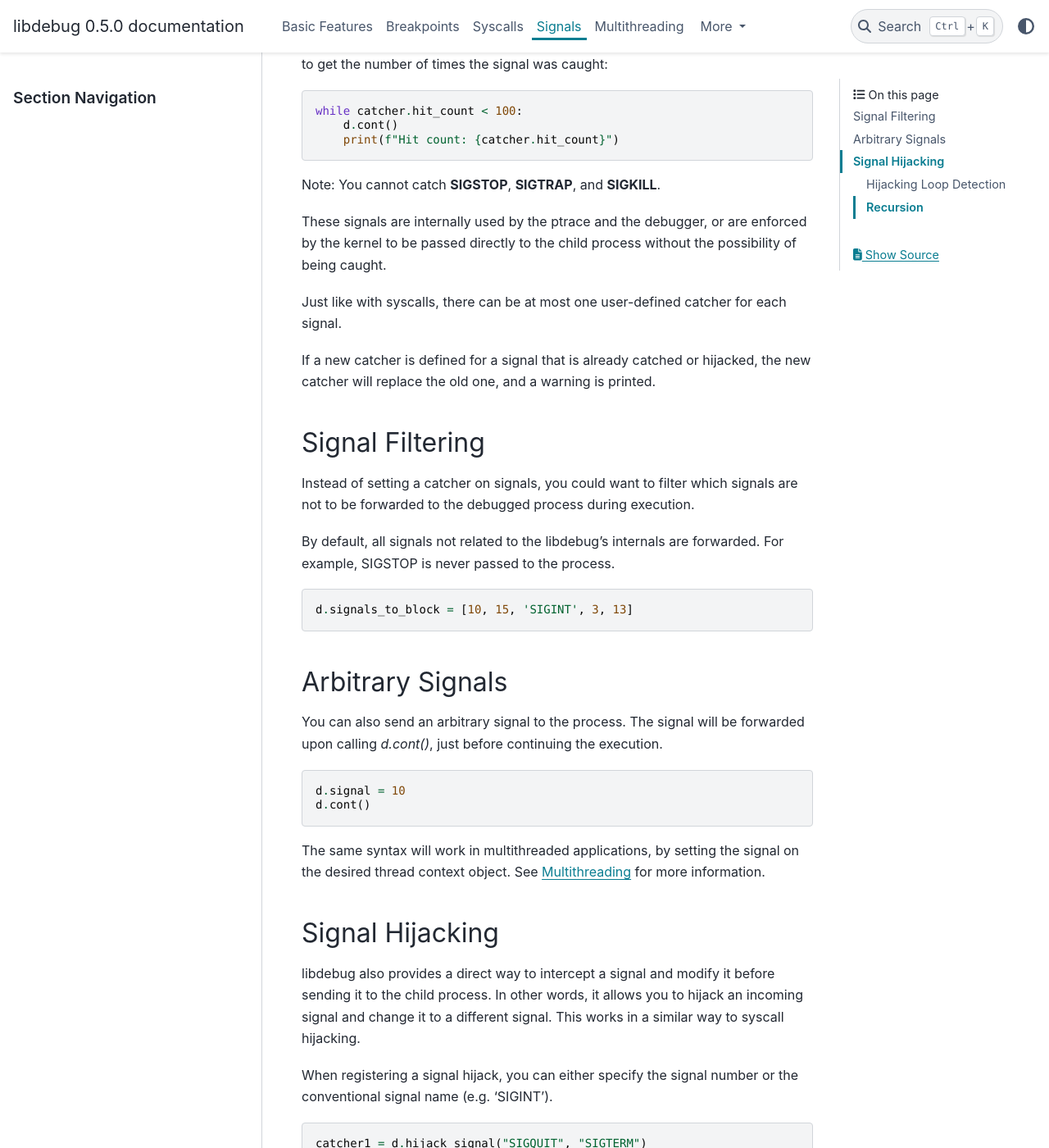
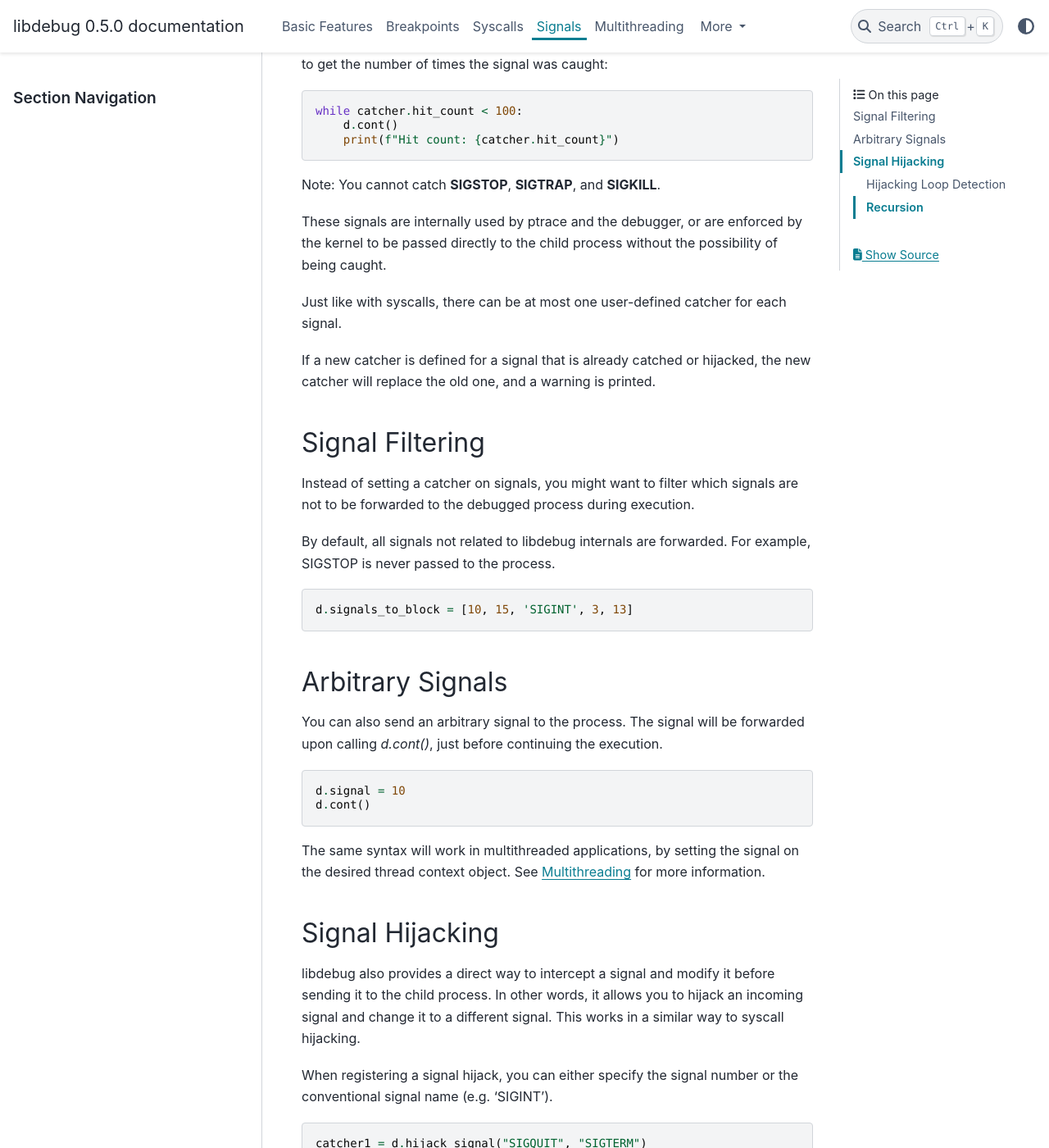
Before and after one commit to libdebug/libdebug, a Sphinx documentation site: the page built from docs/source/catch_signals.rst, in a window 1280 px wide and 1400 px high, scrolled down 1098 px. Shown: the whole window at 82% size. Built offline with Sphinx 7.4.7 and the PyData theme 0.15.4, drawn with Linux system fonts in a browser that asks for light colours; some of the changed text lies outside the part shown.

Commit message:
doc: fixed some typos in the full doc

```diff
--- a/docs/source/basic_features.rst
+++ b/docs/source/basic_features.rst
@@ -148,7 +148,7 @@ You can force the addressing mode by using the following syntax:
     d.memory[0x1000, 0x10, "absolute"]
     d.memory[0x1000, 0x10, "hybrid"]
 
-If you specify a full or a substring of a file name, libdebug will search for the memory map of the file and use the base address of the file as the base address for the relative addressing. If the file is not found or multiple matches are found, an exeption is raised.
+If you specify a full or a substring of a file name, libdebug will search for the memory map of the file and use the base address of the file as the base address for the relative addressing. If the file is not found or multiple matches are found, an exception is raised.
 
 .. code-block:: python
     d.memory[0x1000, 0x10, "file_name"]
--- a/docs/source/catch_signals.rst
+++ b/docs/source/catch_signals.rst
@@ -53,7 +53,7 @@ As with breakpoints and syscall handlers, you can access the `hit_count` propert
 
 Note: You cannot catch **SIGSTOP**, **SIGTRAP**, and **SIGKILL**.
 
-These signals are internally used by the ptrace and the debugger, or are enforced by the kernel to be passed directly to the child process without the possibility of being caught.
+These signals are internally used by ptrace and the debugger, or are enforced by the kernel to be passed directly to the child process without the possibility of being caught.
 
 Just like with syscalls, there can be at most one user-defined catcher for each signal.
 
@@ -61,9 +61,9 @@ If a new catcher is defined for a signal that is already catched or hijacked, th
 
 Signal Filtering
 ----------------
-Instead of setting a catcher on signals, you could want to filter which signals are not to be forwarded to the debugged process during execution.
+Instead of setting a catcher on signals, you might want to filter which signals are not to be forwarded to the debugged process during execution.
 
-By default, all signals not related to the libdebug's internals are forwarded. For example, SIGSTOP is never passed to the process.
+By default, all signals not related to libdebug internals are forwarded. For example, SIGSTOP is never passed to the process.
 
 .. code-block:: python
 
@@ -95,7 +95,7 @@ When registering a signal hijack, you can either specify the signal number or th
 
 Note: Just like with catchers, you cannot hijack **SIGSTOP**, **SIGTRAP**, and **SIGKILL**.
 
-These signals are internally used by the ptrace and the debugger, or are enforced by the kernel to be passed directly to the child process without the possibility of being caught.
+These signals are internally used by ptrace and the debugger, or are enforced by the kernel to be passed directly to the child process without the possibility of being caught.
 
 Hijacking Loop Detection
 ^^^^^^^^^^^^^^^^^^^^^^^^
```
